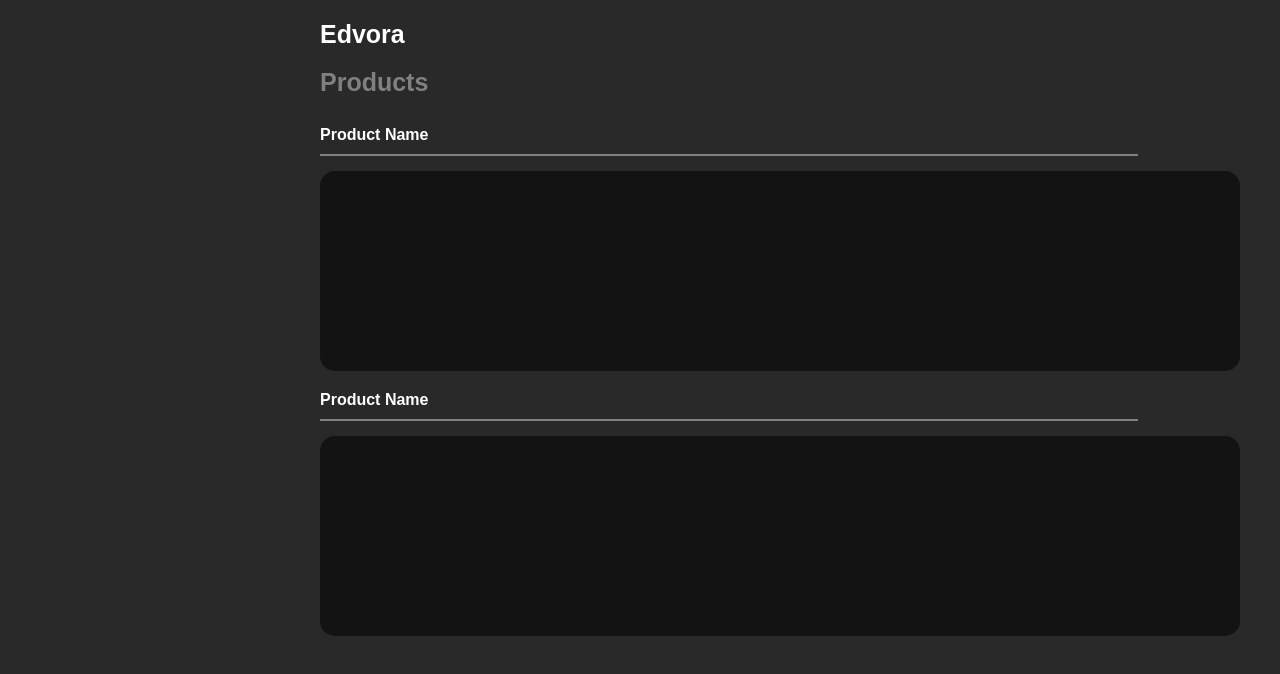
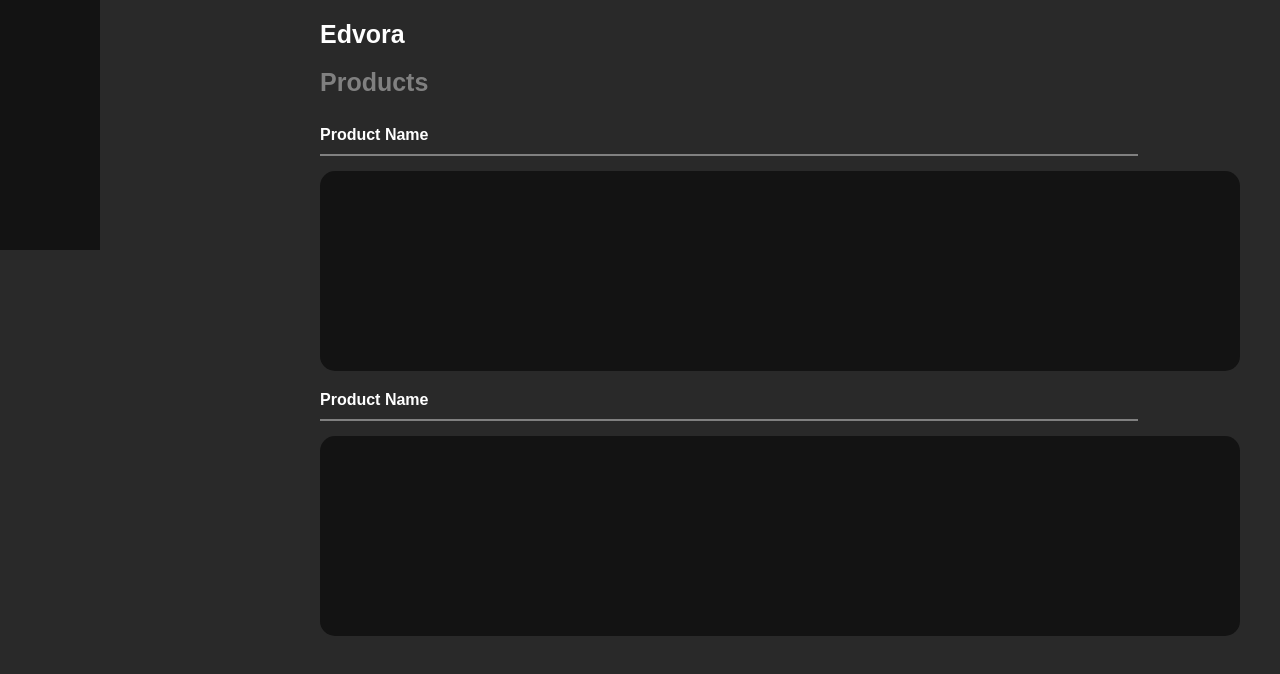
Before and after one commit to Hemang417/edvora_internship, a React (Create React App) app in the folder edvora/: page / in a window 1280 px wide. Shown: the top 674 px of the page. Built offline with nearby package versions, Linux system fonts and the light colour scheme.

Commit message:
Added SideBar to the HomePage

```diff
--- a/edvora/src/App.js
+++ b/edvora/src/App.js
@@ -1,12 +1,12 @@
 import './App.css';
 import Container from './components/Container';
 import Header from './components/Header'
-
+import Sidebar from './components/Sidebar';
 function App() {
   return (
     <div className='homepage-background'>
       <div className='sidebar'>
-
+        <Sidebar />
       </div>
       <div className='main-content'>
         <Header />
--- a/edvora/src/components/Sidebar.js
+++ b/edvora/src/components/Sidebar.js
@@ -1,8 +1,9 @@
 import React from 'react';
+import '../css/sidebar.css';
 
 const Sidebar = () => {
   return (
-  <div className='sidebar'>
+  <div className='sidebar-container'>
 
   </div>);
 };
--- /dev/null
+++ b/edvora/src/css/sidebar.css
@@ -0,0 +1,5 @@
+.sidebar-container{
+    width: 100px;
+    height: 250px;
+    background-color: #131313;
+}
```
